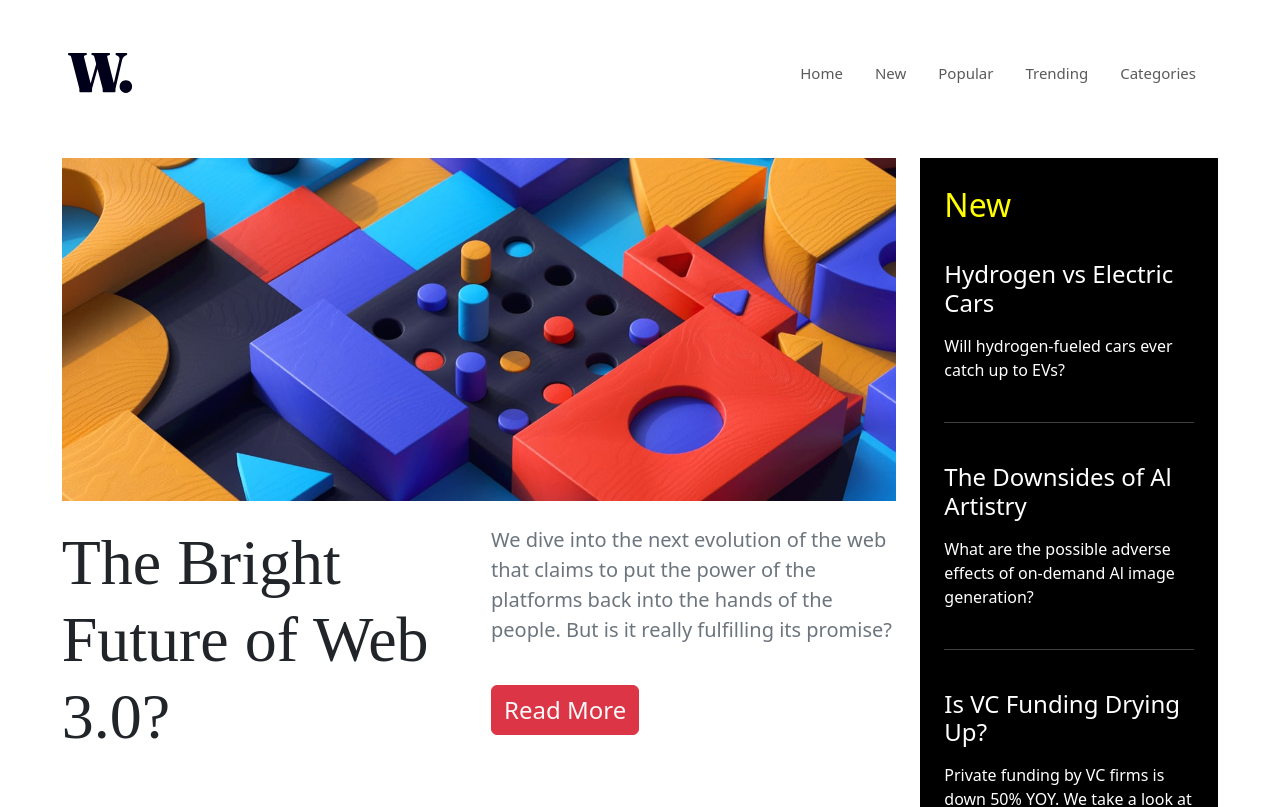
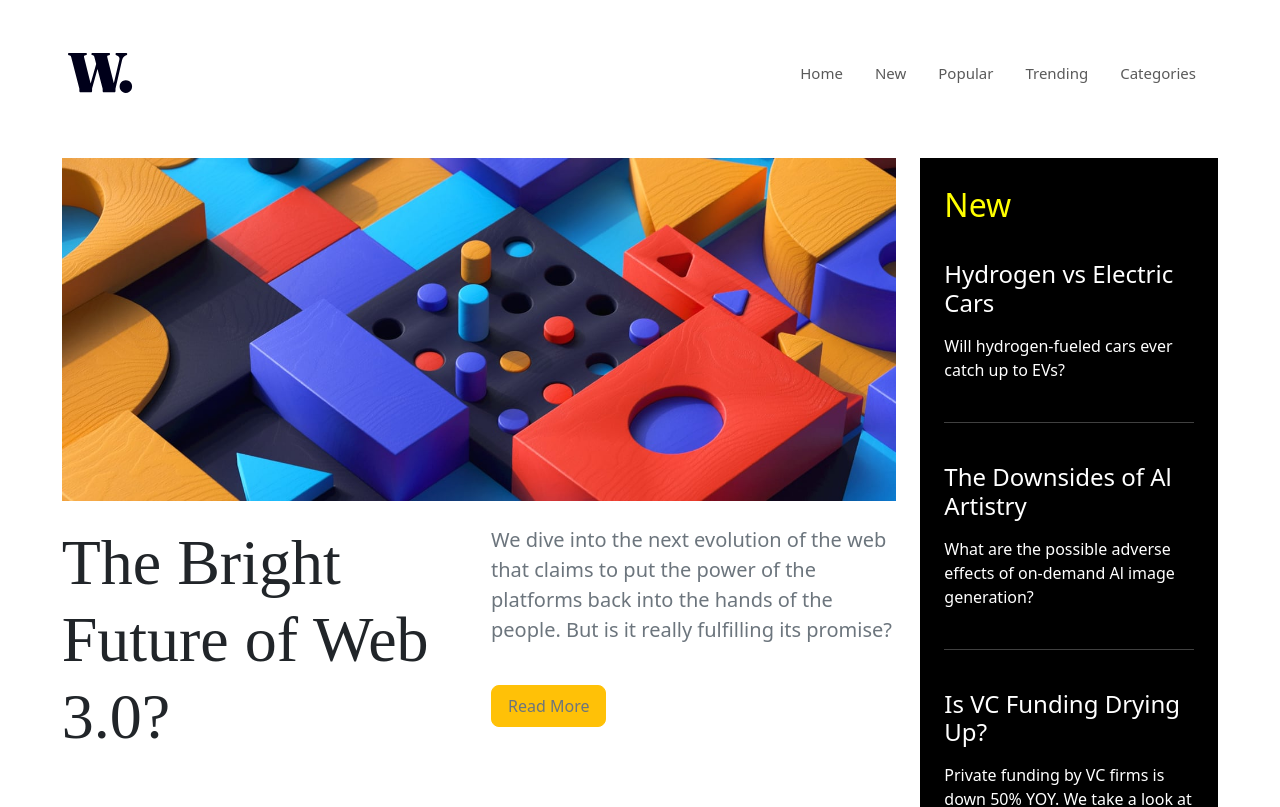
Before and after one commit to NOWORRYGNN/news, a React (Vite) app: page / in a window 1280 px wide. Shown: the top 807 px of the page. Built offline with nearby package versions, Linux system fonts and the light colour scheme; data requests are answered from the project's data file.

Commit message:
News 0.5

```diff
--- a/src/components/layout/contentImage.jsx
+++ b/src/components/layout/contentImage.jsx
@@ -12,7 +12,7 @@ const contentImage = () => {
                 the web that claims to put the power of the platforms back
                 into the hands of the people. But is it really fulfilling its promise?
             </p>
-            <button type="button" className="btn btn-danger text-light fs-4 bg-red mt-4">Read More</button>
+            <button type="button" className="btn btn-warning btn-lg text-secondary fs-6 mt-4">Read More</button>
             </Col>
         </Row>
   )
```
